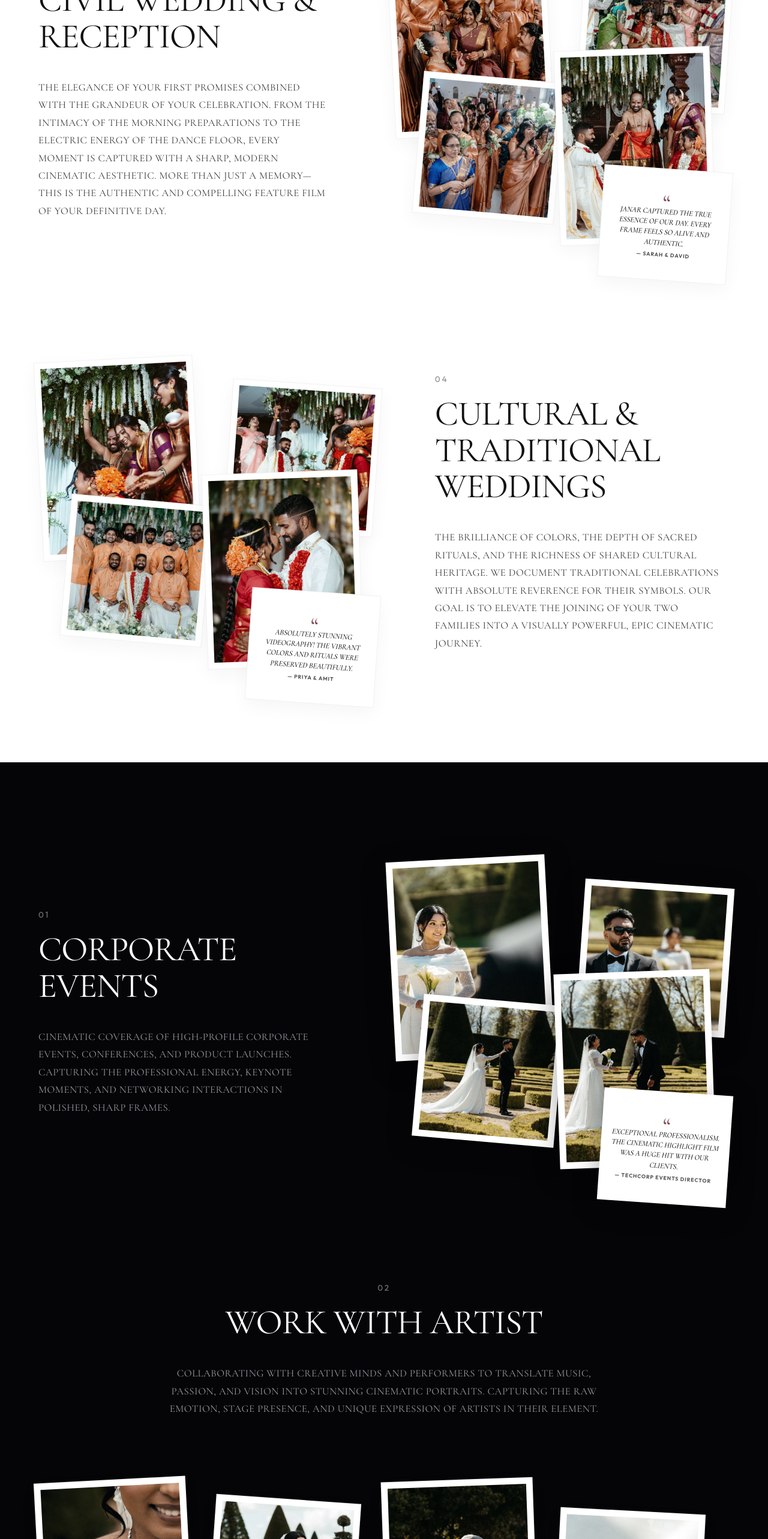
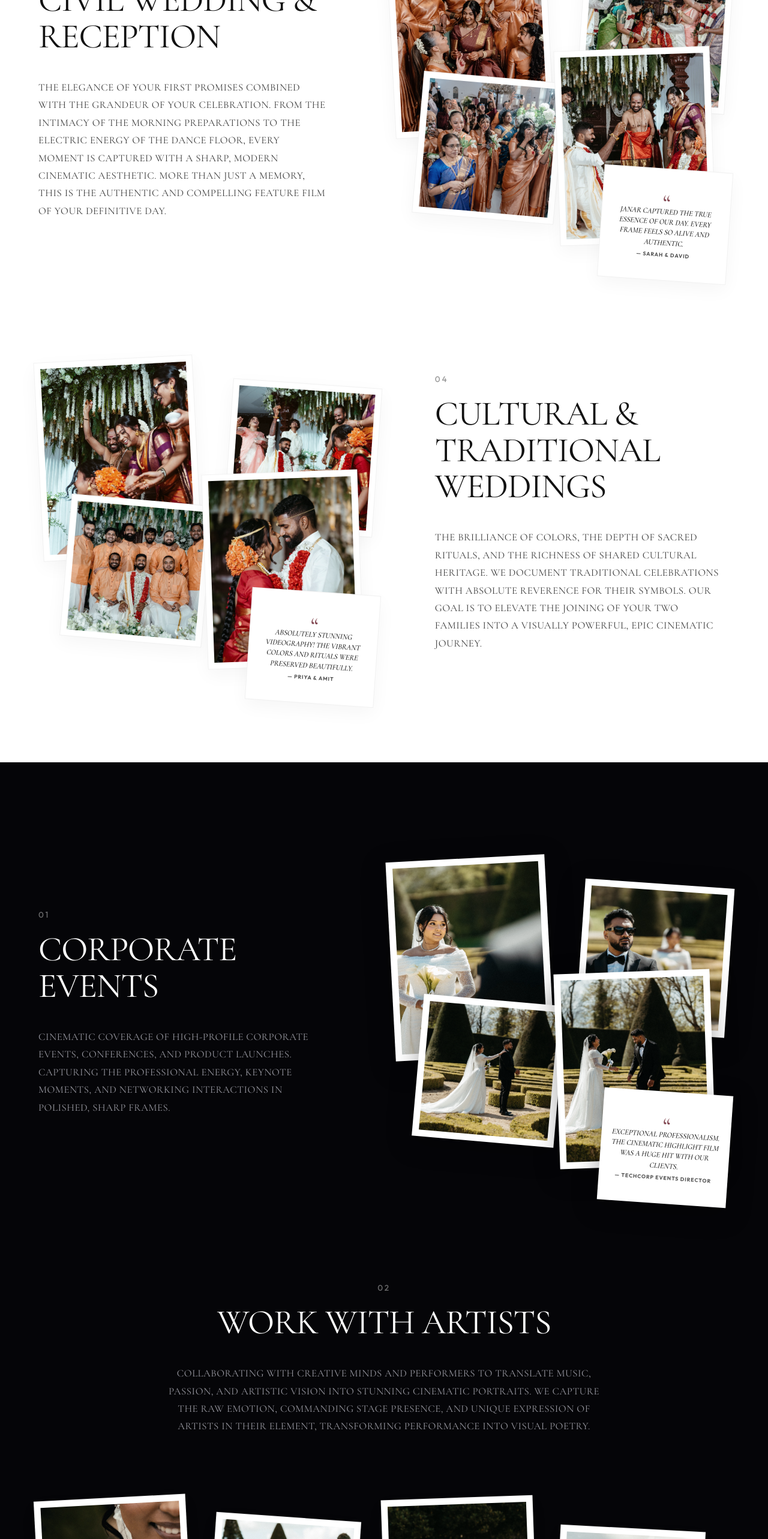
Before and after one commit to xsentoo/FilmByJanar, a React (Vite) app: page / in a window 1280 px wide. Shown: the part 3520-6086 px from the top of the page at 60% size. Built offline with nearby package versions, Linux system fonts and the light colour scheme.

Commit message:
style: update WORK WITH ARTISTS in Events.tsx

```diff
--- a/src/components/Events.tsx
+++ b/src/components/Events.tsx
@@ -42,8 +42,8 @@ const EVENTS_DATA: EventData[] = [
   {
     id: 'work-with-artist',
     num: '02',
-    title: 'Work with Artist',
-    description: 'COLLABORATING WITH CREATIVE MINDS AND PERFORMERS TO TRANSLATE MUSIC, PASSION, AND VISION INTO STUNNING CINEMATIC PORTRAITS. CAPTURING THE RAW EMOTION, STAGE PRESENCE, AND UNIQUE EXPRESSION OF ARTISTS IN THEIR ELEMENT.',
+    title: 'WORK WITH ARTISTS',
+    description: 'COLLABORATING WITH CREATIVE MINDS AND PERFORMERS TO TRANSLATE MUSIC, PASSION, AND ARTISTIC VISION INTO STUNNING CINEMATIC PORTRAITS. WE CAPTURE THE RAW EMOTION, COMMANDING STAGE PRESENCE, AND UNIQUE EXPRESSION OF ARTISTS IN THEIR ELEMENT, TRANSFORMING PERFORMANCE INTO VISUAL POETRY.',
     photos: [
       { src: '/civil_wedding/DSC02549-Modifier.JPG', caption: 'STAGE LIGHTS' },
       { src: '/civil_wedding/DSC02560.JPG', caption: 'THE CROWD' },
--- a/src/components/Projects.tsx
+++ b/src/components/Projects.tsx
@@ -59,7 +59,7 @@ const PROJECTS_DATA: Project[] = [
     id: 'civil-wedding',
     num: '03',
     title: 'CIVIL WEDDING & RECEPTION',
-    description: 'THE ELEGANCE OF YOUR FIRST PROMISES COMBINED WITH THE GRANDEUR OF YOUR CELEBRATION. FROM THE INTIMACY OF THE MORNING PREPARATIONS TO THE ELECTRIC ENERGY OF THE DANCE FLOOR, EVERY MOMENT IS CAPTURED WITH A SHARP, MODERN CINEMATIC AESTHETIC. MORE THAN JUST A MEMORY—THIS IS THE AUTHENTIC AND COMPELLING FEATURE FILM OF YOUR DEFINITIVE DAY.',
+    description: 'THE ELEGANCE OF YOUR FIRST PROMISES COMBINED WITH THE GRANDEUR OF YOUR CELEBRATION. FROM THE INTIMACY OF THE MORNING PREPARATIONS TO THE ELECTRIC ENERGY OF THE DANCE FLOOR, EVERY MOMENT IS CAPTURED WITH A SHARP, MODERN CINEMATIC AESTHETIC. MORE THAN JUST A MEMORY, THIS IS THE AUTHENTIC AND COMPELLING FEATURE FILM OF YOUR DEFINITIVE DAY.',
     photos: [
       { src: '/civil_wedding/1.jpg', caption: 'THE VOWS' },
       { src: '/civil_wedding/AJ401092.JPG', caption: 'WARMING TONES' },
```
